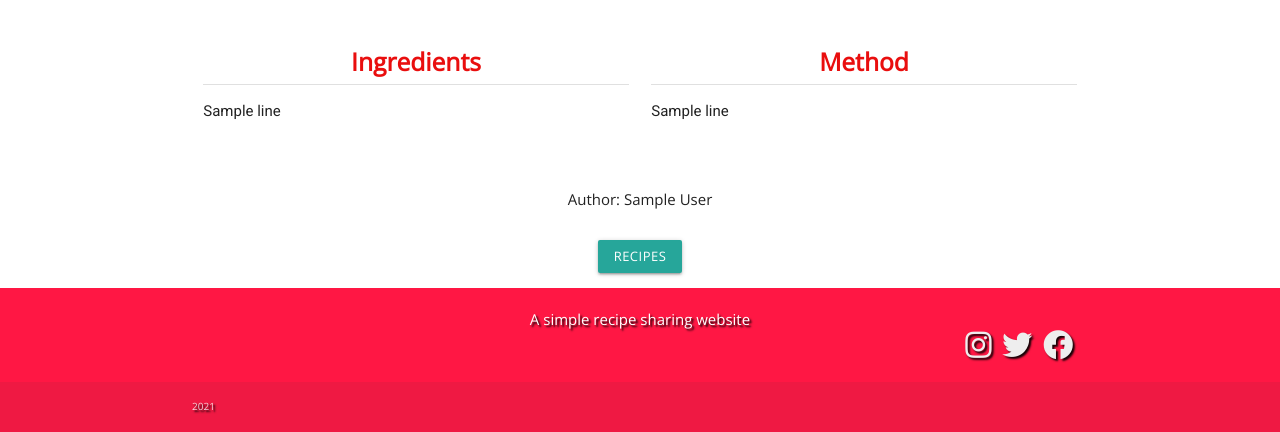
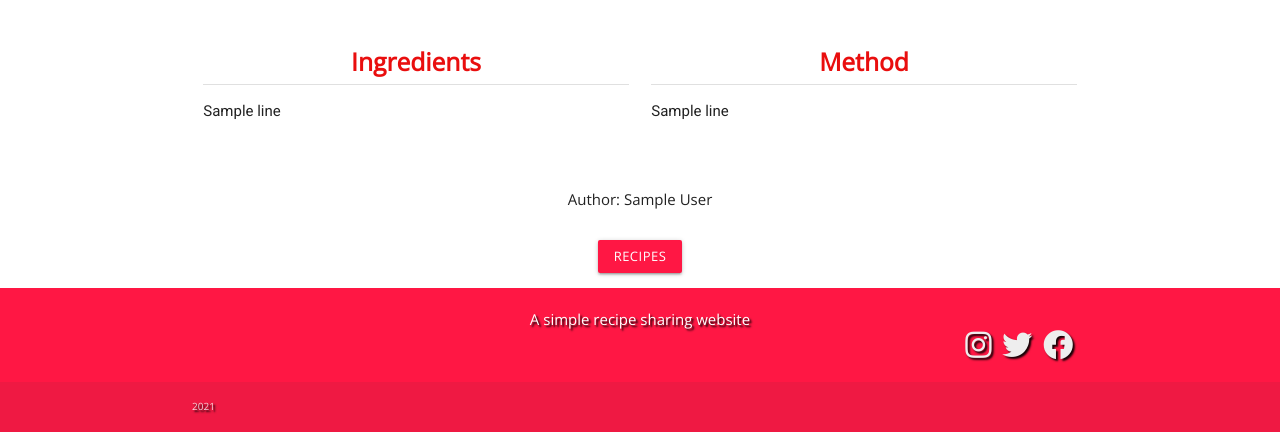
Before and after one commit to Iacopo454/Iacopo-Recipes, a Flask app: template templates/recipe_details.html in a window 1280 px wide. Shown: the part 417-849 px from the top of the page. Run offline with Flask 2, Linux system fonts and the light colour scheme; the template is opened without the code that fills it: most values are stand-ins (such as "Sample title", 1, 10 or a date in 2020); grey boxes marked "Sample" are stand-in pictures; some libraries are stand-ins or nearby versions.

```diff
--- a/requirements.txt
+++ b/requirements.txt
@@ -1,6 +1,7 @@
 click==7.1.2
 dnspython==2.1.0
 Flask==1.1.2
+Flask-PyMongo==2.3.0
 itsdangerous==1.1.0
 pymongo==3.11.4
 Werkzeug==1.0.1
--- a/templates/recipe_details.html
+++ b/templates/recipe_details.html
@@ -57,7 +57,7 @@
         <!-- Button for back to recipes.html -->
         <div class="section">
             <div class="center-align">
-                <a href="{{ url_for('get_recipes') }}" class="btn-small">Recipes</a>
+                <a href="{{ url_for('get_recipes') }}" class="btn-small red accent-3">Recipes</a>
             </div>
         </div>
 
```
Also changed, not shown: README.md, app.py (line endings or trailing spaces), 1 other file.
